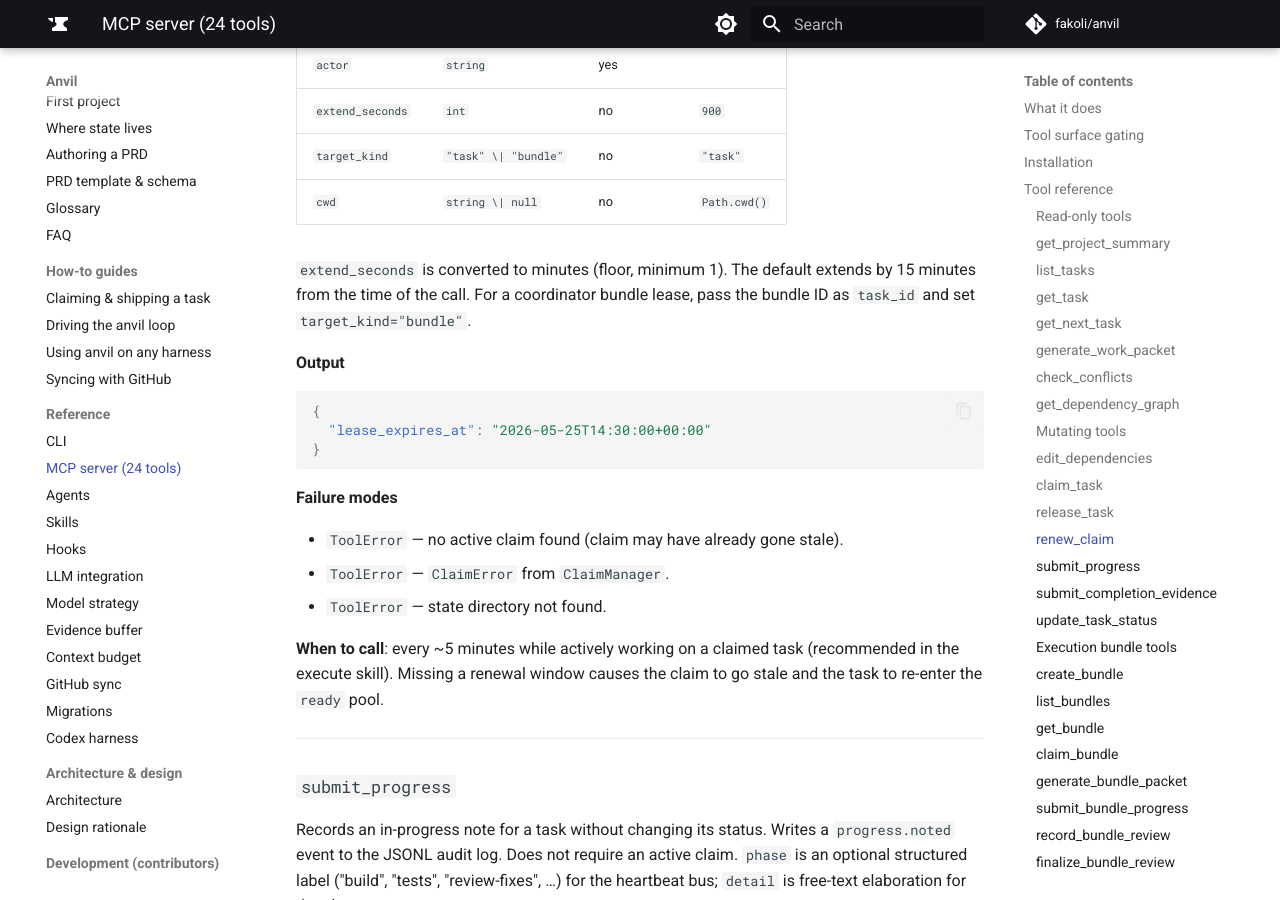
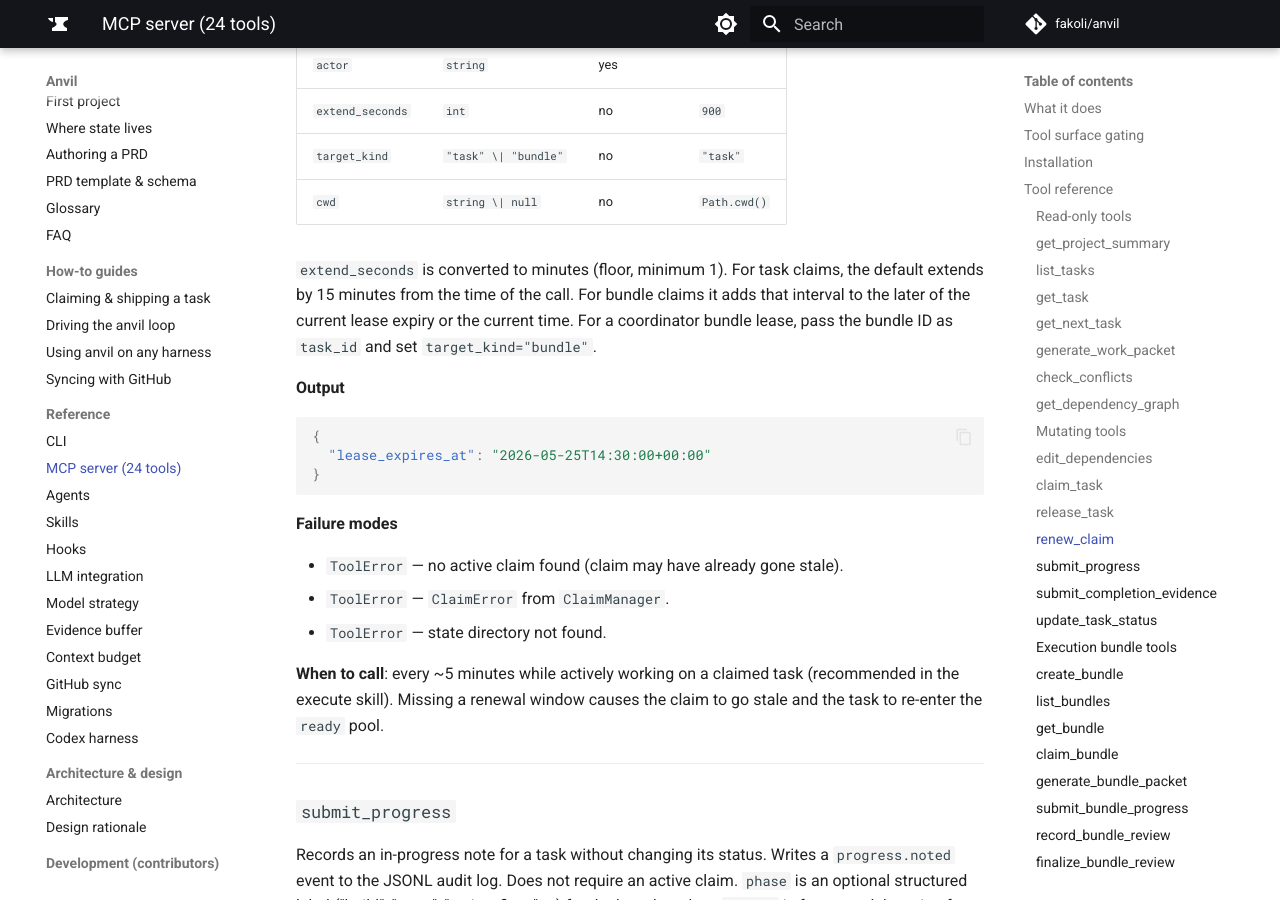
Before and after one commit to fakoli/anvil, an MkDocs documentation site: the page built from docs/mcp.md, in a window 1280 px wide and 900 px high, scrolled down 12857 px. Built offline with MkDocs 1.6.1 and Material for MkDocs 9.7.7, drawn with Linux system fonts in a browser that asks for light colours; comment, search, counter and statistics services are not loaded.

Commit message:
docs(bundles): align agent discovery and executable syntax

```diff
--- a/docs/mcp.md
+++ b/docs/mcp.md
@@ -564,8 +564,9 @@ be active at the point of the call.
 | `target_kind`    | `"task" \| "bundle"` | no | `"task"` |
 | `cwd`            | `string \| null` | no | `Path.cwd()` |
 
-`extend_seconds` is converted to minutes (floor, minimum 1). The default extends by 15
-minutes from the time of the call.
+`extend_seconds` is converted to minutes (floor, minimum 1). For task claims, the default
+extends by 15 minutes from the time of the call. For bundle claims it adds that interval to
+the later of the current lease expiry or the current time.
 For a coordinator bundle lease, pass the bundle ID as `task_id` and set
 `target_kind="bundle"`.
 
```
Also changed, not shown: AGENTS.md (+14 -0 lines), bin/src/anvil/_data/AGENTS.md (+14 -0 lines), docs/cli-reference.md (+1 -1 lines), 1 other file.
